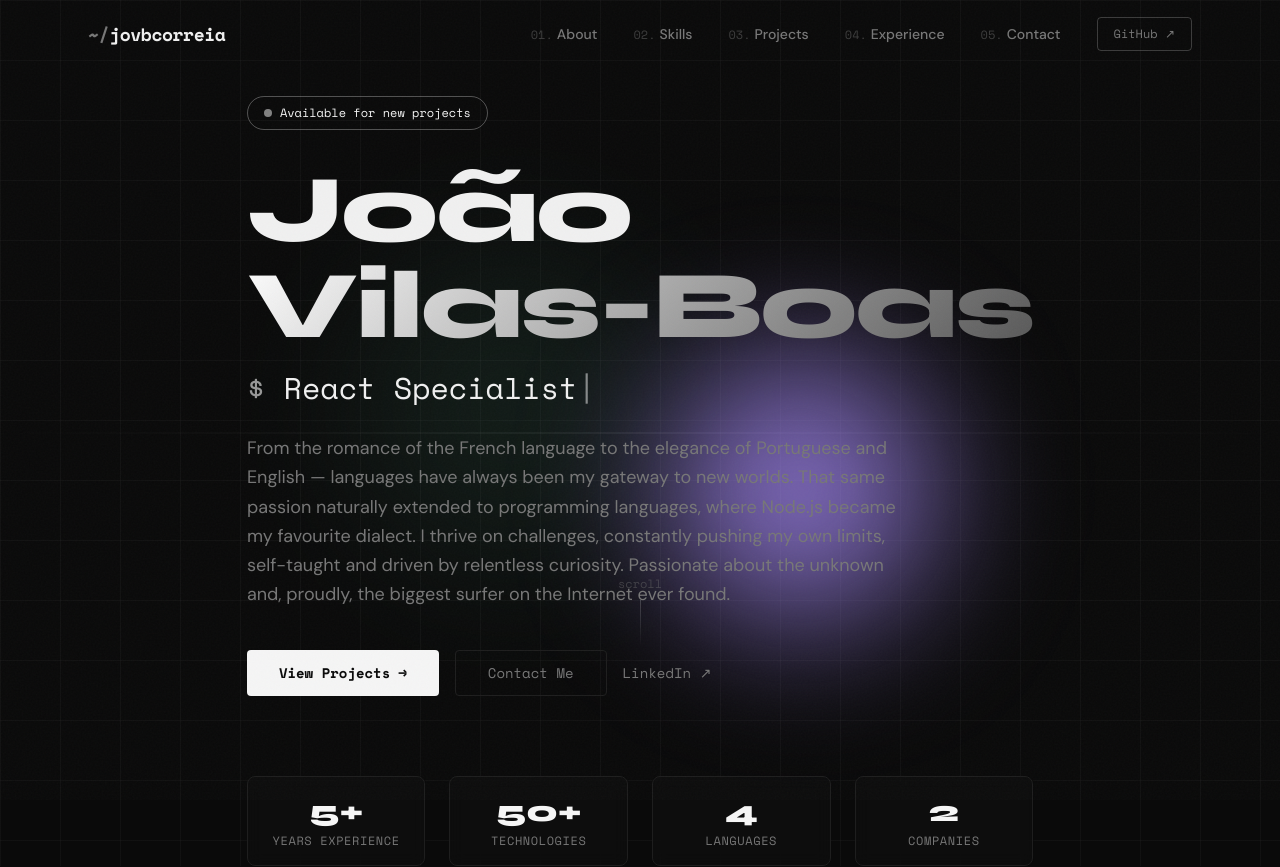
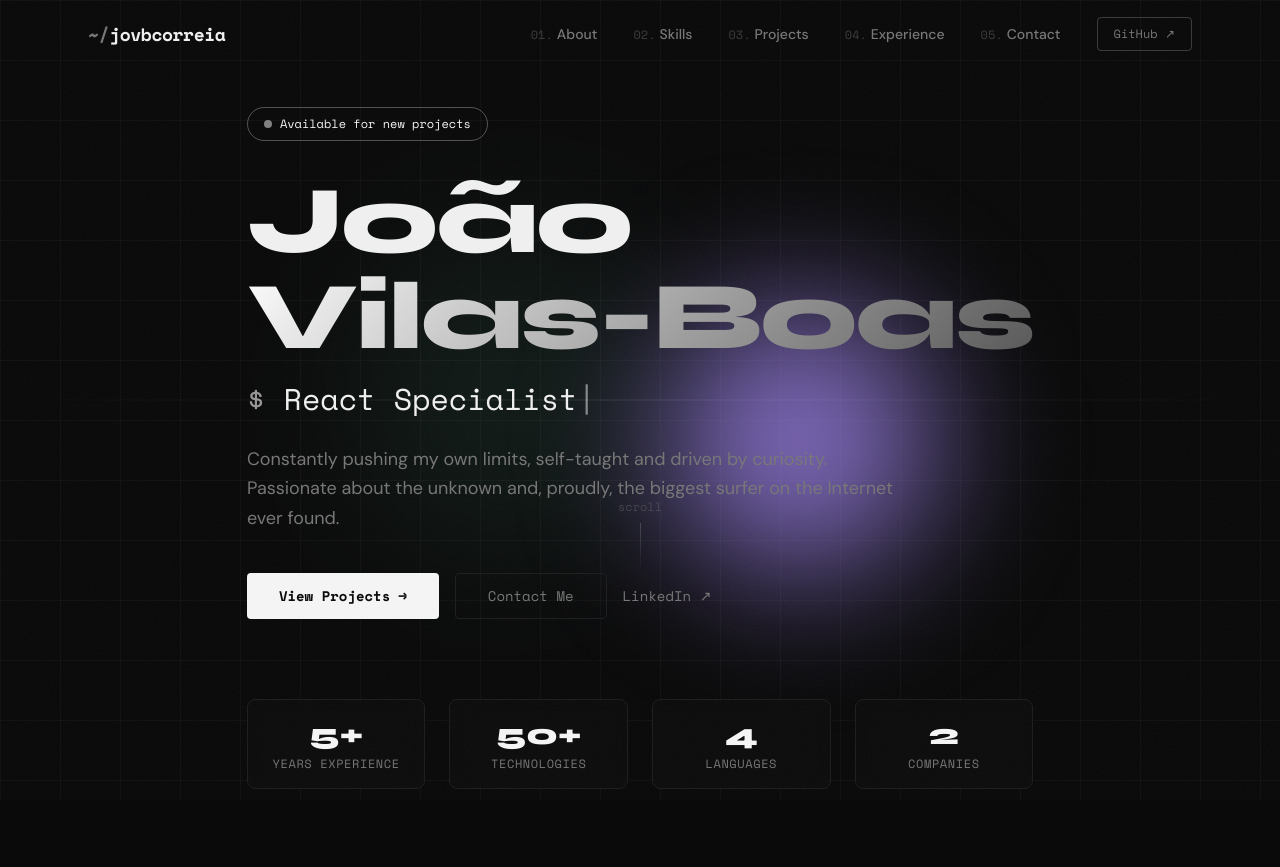
Before and after one commit to jovbcorreia/portofolio, a Next.js app: page / in a window 1280 px wide. Shown: the top 867 px of the page. Built offline with nearby package versions, Linux system fonts and the light colour scheme.

Commit message:
fix: replace hero bio with shorter tagline text

```diff
--- a/src/components/Hero.tsx
+++ b/src/components/Hero.tsx
@@ -98,7 +98,7 @@ export default function Hero() {
             className="text-dim text-lg max-w-2xl mb-10 leading-relaxed"
             style={{ fontFamily: "var(--font-body)" }}
           >
-            {personalInfo.bio[0]}
+            Constantly pushing my own limits, self-taught and driven by curiosity. Passionate about the unknown and, proudly, the biggest surfer on the Internet ever found.
           </p>
 
           {/* CTAs */}
```
